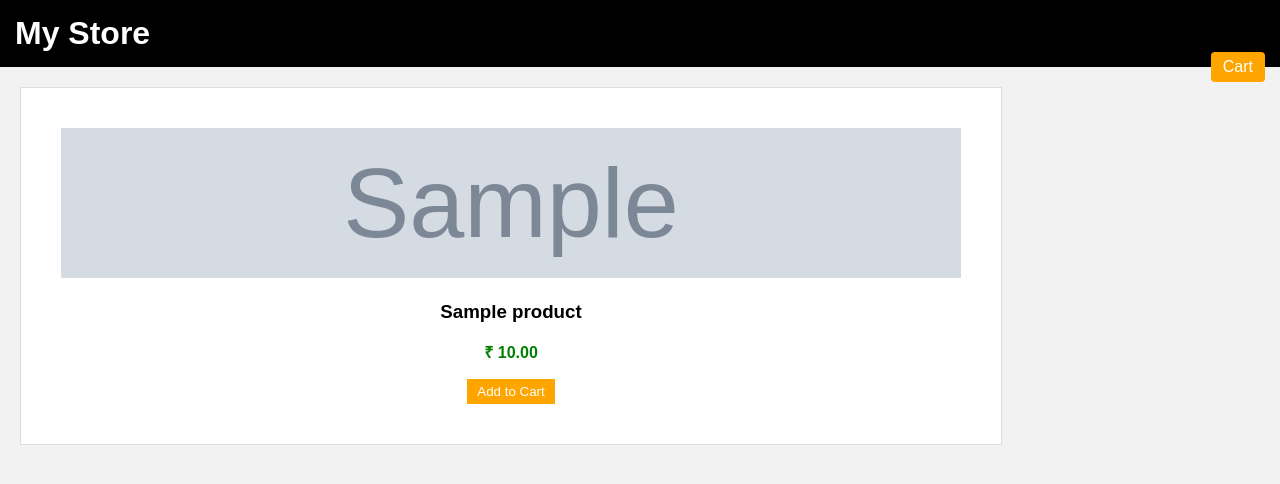
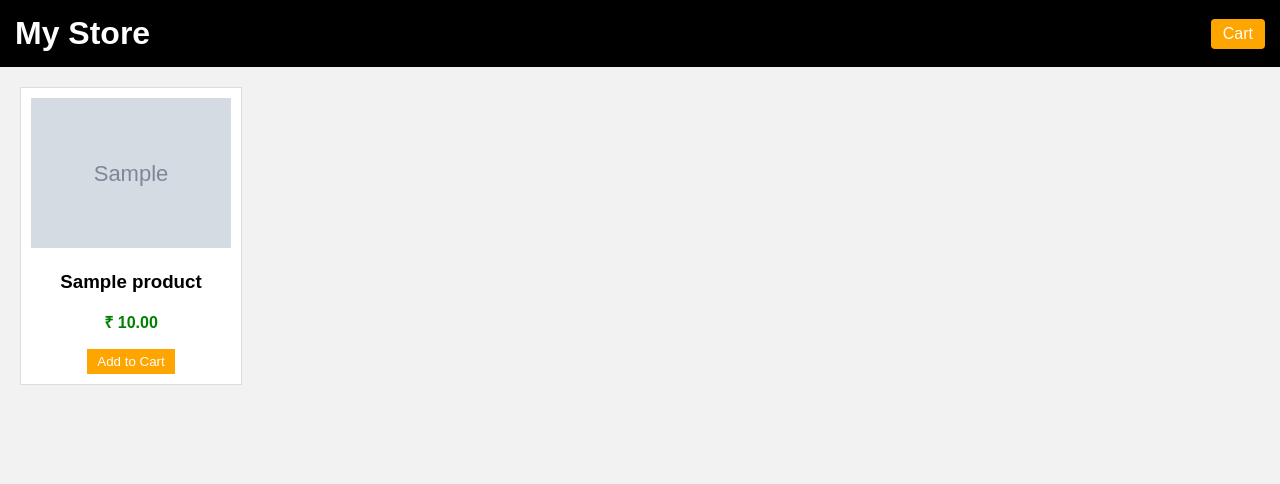
Before and after one commit to AnanyaMesta02/e-commerce-website, a Django app: page / in a window 1280 px wide. Shown: the top 484 px of the page. Run offline with Django 4.2, Linux system fonts and the light colour scheme; tables that the repository leaves empty hold one stand-in row (values such as "Sample post"); grey boxes marked "Sample" are stand-in pictures.

Commit message:
Fixed login bug and updated CSS layout

```diff
--- a/amazon/static/css/style.css
+++ b/amazon/static/css/style.css
@@ -8,6 +8,9 @@ body {
     background-color: black;
     color: white;
     padding: 15px;
+    display: flex;
+    justify-content: space-between;
+    align-items: center;
 }
 
 .header h1 {
@@ -24,18 +27,28 @@ body {
 
 .card {
     background-color: white;
-    width: 900px;
+    width: 200px;
     margin-right: 20px;
-    padding: 40px;
+    padding: 10px;
     text-align: center;
     border: 1px solid #ddd;
+    transition: 0.3s;
+}
+.card:hover {
+    transform: translateY(-5px);
+    box-shadow: 0 8px 15px rgba(0,0,0,0.15);
 }
 
 .card img {
     width: 100%;
     height: 150px;
+    transition: 0.3s;
 }
 
+.card:hover img {
+    transform: scale(1.05);
+
+}
 .price {
     color: green;
     font-weight: bold;
@@ -47,6 +60,12 @@ button {
     padding: 5px 10px;
     color: white;
     cursor: pointer;
+    transition: 0.3s;
+}
+
+button:hover {
+    background-color: darkorange;
+    transform: scale(1.05);
 }
 
 .cart-link {
@@ -55,7 +74,6 @@ button {
     padding: 6px 12px;
     text-decoration: none;
     border-radius: 4px;
-    float:right
 
 }
 .cart-link:hover {
```
Also changed, not shown: media/products/digit.jpeg (added), media/products/iphone.jpeg (added), media/products/motorola.jpeg (added), media/products/oppo.webp (added), media/products/vivo_mbl.jpeg (added).
